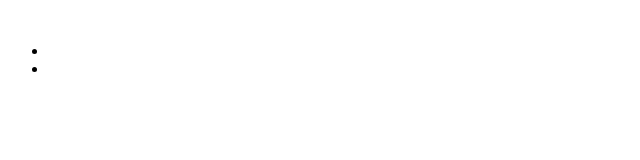
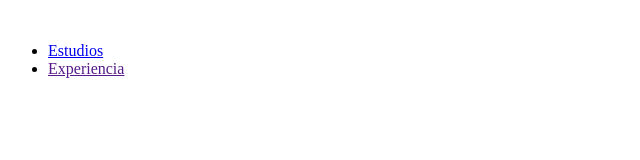
Before and after one commit to JYr00/hv, a plain HTML site: page index.html in a window 1280 px wide. Shown: the whole page, without its empty margins (0-640 px from the left). Drawn offline with Linux system fonts and the light colour scheme.

Commit message:
primer commit

```diff
--- a/index.html
+++ b/index.html
@@ -2,6 +2,7 @@
 <html lang="es">
 	<head>
 		<meta charset="UTF-8">
+		<meta name="viewport" content="width=device-width,user-scalabe=no">
 		<meta name="Description" content="Hoja de vida de Yeison Javier Rojas Mojica">
 		<meta name="author" content="Yeison Javier Rojas Mojica">
 		<title>Hoja de vida</title>
@@ -12,8 +13,8 @@
 		</header>
 		<nav>
 			<ul>
-				<li><a href=""></a></li>
-				<li><a href=""></a></li>
+				<li><a href="estudios.html">Estudios</a></li>
+				<li><a href="">Experiencia</a></li>
 			</ul>
 		</nav>
 		<footer>
```
Also changed, not shown: experiencia.html (added, +10 -0 lines).
